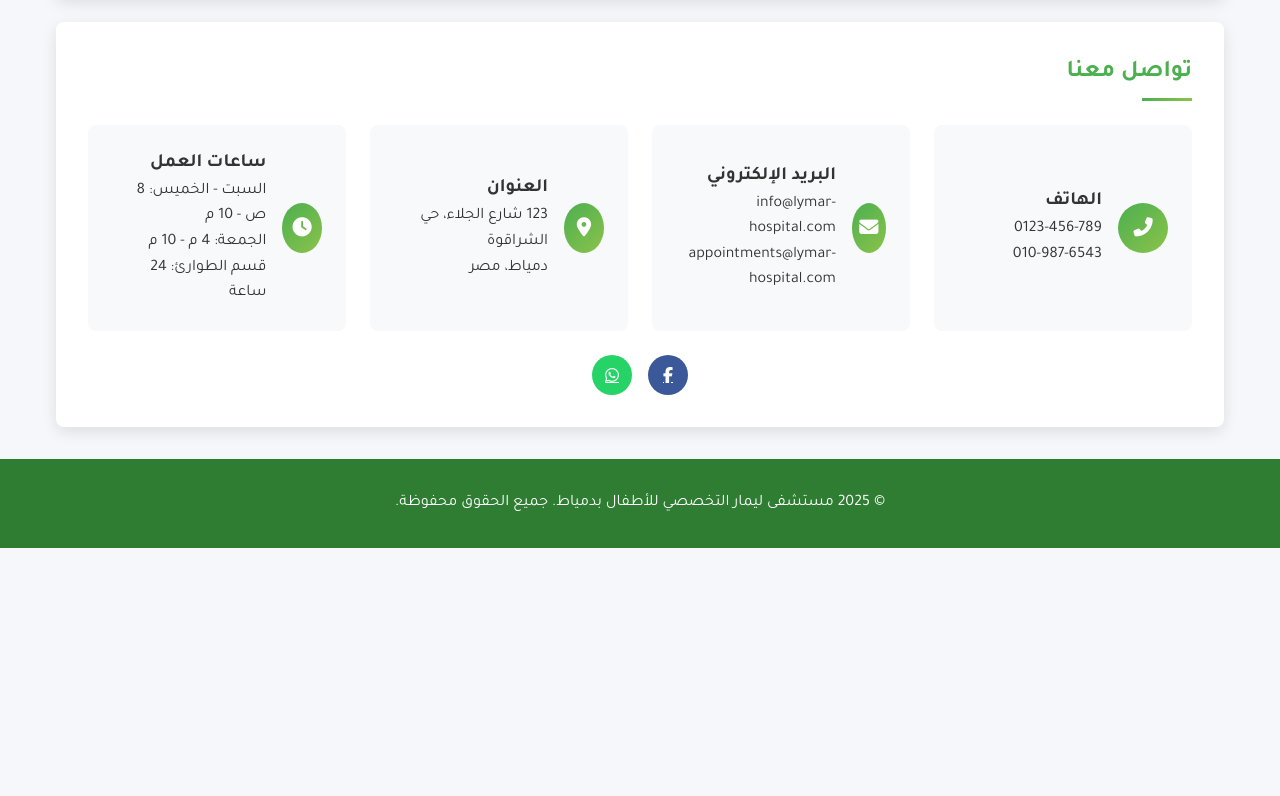
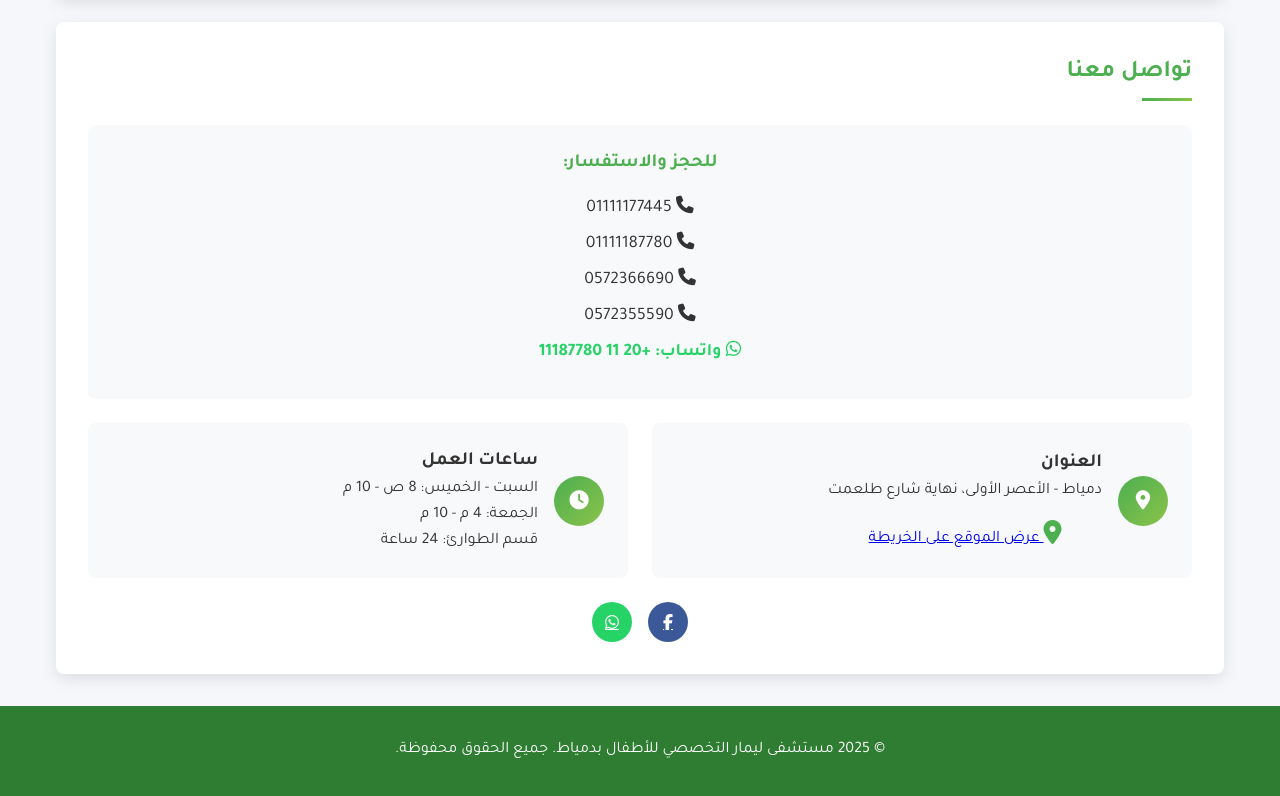
Before and after one commit to adhoooim/Samah---clinic---site, a plain HTML site: page index.html in a window 1280 px wide. Shown: the part 2543-3339 px from the top of the page. Before the commit the page ends 3091 px from the top, so only its background shows below. Drawn offline with Linux system fonts and the light colour scheme.

Commit message:
Update index.html

```diff
--- a/index.html
+++ b/index.html
@@ -391,6 +391,43 @@
       margin: 1rem 0;
     }
 
+    /* Contact Numbers Section */
+    .contact-numbers {
+      background-color: var(--light);
+      padding: 1.5rem;
+      border-radius: 8px;
+      text-align: center;
+    }
+
+    .contact-numbers h3 {
+      color: var(--primary);
+      margin-bottom: 1rem;
+    }
+
+    .contact-numbers p {
+      margin: 0.5rem 0;
+      font-size: 1.1rem;
+    }
+
+    .contact-numbers .whatsapp {
+      color: #25d366;
+      font-weight: bold;
+    }
+
+    /* Location Section */
+    .location-info {
+      display: flex;
+      align-items: center;
+      justify-content: center;
+      gap: 1rem;
+      margin-top: 1rem;
+    }
+
+    .location-icon {
+      color: var(--primary);
+      font-size: 1.5rem;
+    }
+
     /* Footer */
     footer {
       background-color: var(--dark);
@@ -632,37 +669,29 @@
 
     <section id="contact">
       <h2>تواصل معنا</h2>
+
+      <div class="contact-numbers">
+        <h3>للحجز والاستفسار:</h3>
+        <p><i class="fas fa-phone"></i> 01111177445</p>
+        <p><i class="fas fa-phone"></i> 01111187780</p>
+        <p><i class="fas fa-phone"></i> 0572366690</p>
+        <p><i class="fas fa-phone"></i> 0572355590</p>
+        <p class="whatsapp"><i class="fab fa-whatsapp"></i> واتساب: +20 11 11187780</p>
+      </div>
+
       <div class="contact-info">
-        <div class="contact-card">
-          <div class="contact-icon">
-            <i class="fas fa-phone-alt"></i>
-          </div>
-          <div>
-            <h3>الهاتف</h3>
-            <p>0123-456-789</p>
-            <p>010-987-6543</p>
-          </div>
-        </div>
-
-        <div class="contact-card">
-          <div class="contact-icon">
-            <i class="fas fa-envelope"></i>
-          </div>
-          <div>
-            <h3>البريد الإلكتروني</h3>
-            <p>info@lymar-hospital.com</p>
-            <p>appointments@lymar-hospital.com</p>
-          </div>
-        </div>
-
         <div class="contact-card">
           <div class="contact-icon">
             <i class="fas fa-map-marker-alt"></i>
           </div>
           <div>
             <h3>العنوان</h3>
-            <p>123 شارع الجلاء، حي الشراقوة</p>
-            <p>دمياط، مصر</p>
+            <p>دمياط - الأعصر الأولى، نهاية شارع طلعمت</p>
+            <div class="location-info">
+              <a href="https://maps.app.goo.gl/Qmymr8E2eDtJVsCM7?g_st=an" target="_blank">
+                <i class="fas fa-map-marker-alt location-icon"></i> عرض الموقع على الخريطة
+              </a>
+            </div>
           </div>
         </div>
 
@@ -680,10 +709,10 @@
       </div>
 
       <div class="social-links">
-        <a href="https://www.facebook.com/" class="facebook" target="_blank">
+        <a href="https://www.facebook.com/LymarEG" class="facebook" target="_blank">
           <i class="fab fa-facebook-f"></i>
         </a>
-        <a href="https://wa.me/201060986648" class="whatsapp" target="_blank">
+        <a href="https://wa.me/201111187780" class="whatsapp" target="_blank">
           <i class="fab fa-whatsapp"></i>
         </a>
       </div>
@@ -695,10 +724,10 @@
   </footer>
 
   <!-- Floating Buttons -->
-  <a href="https://wa.me/201060986648" class="whatsapp-float" target="_blank">
+  <a href="https://wa.me/201111187780" class="whatsapp-float" target="_blank">
     <i class="fab fa-whatsapp"></i>
   </a>
-  <a href="https://www.facebook.com/" class="facebook-float" target="_blank">
+  <a href="https://www.facebook.com/LymarEG" class="facebook-float" target="_blank">
     <i class="fab fa-facebook-f"></i>
   </a>
 </body>
```
